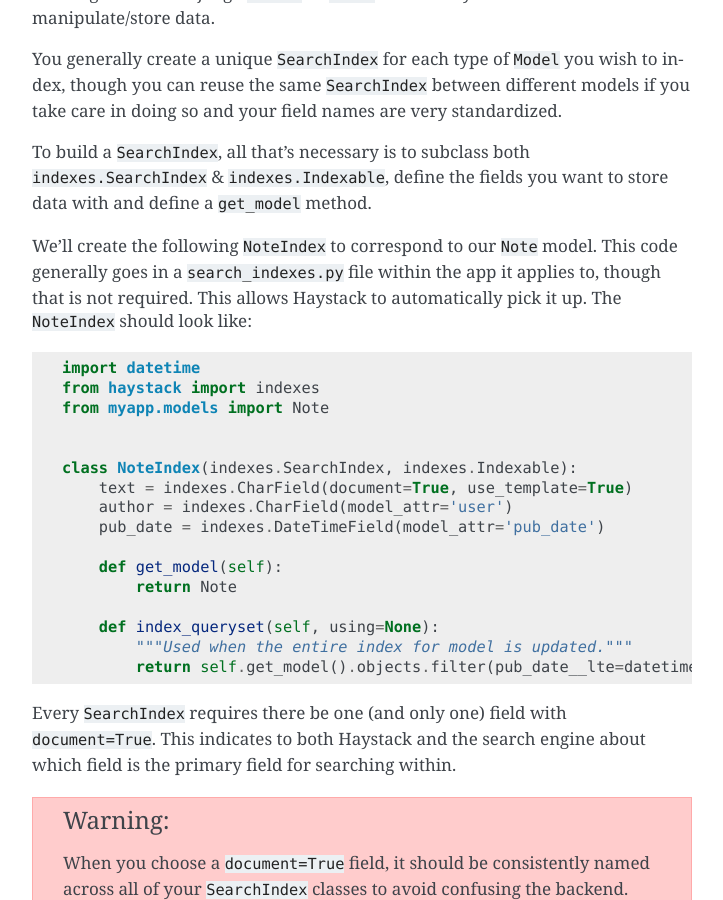
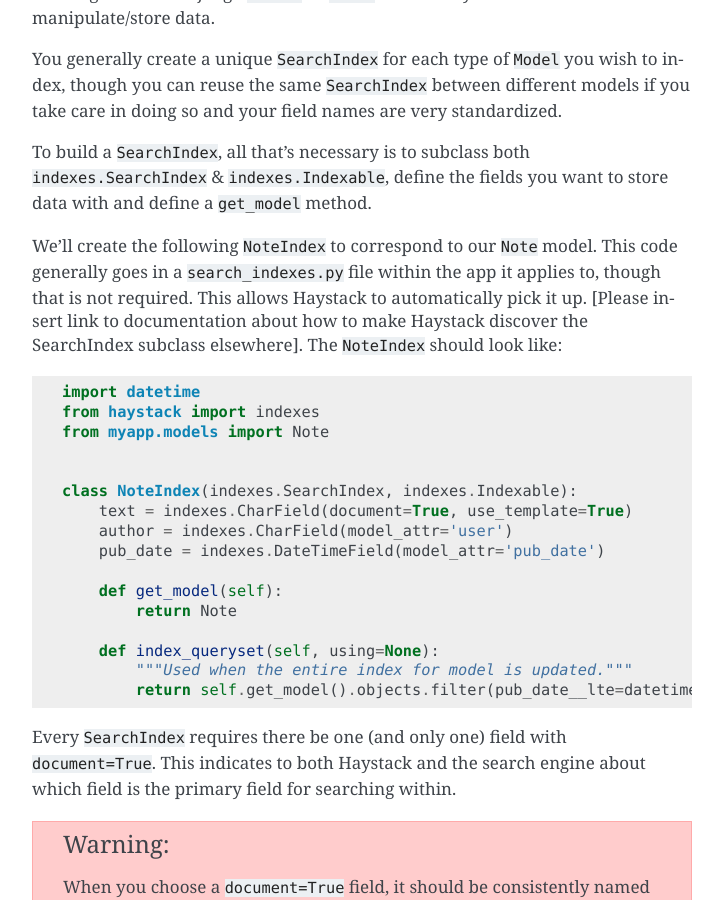
Before and after one commit to django-haystack/django-haystack, a Sphinx documentation site: the page built from docs/tutorial.rst, in a window 1280 px wide and 900 px high, scrolled down 4305 px. Shown: the whole window, without its empty margins (388-1111 px from the left). Built offline with Sphinx 7.4.7, drawn with Linux system fonts in a browser that asks for light colours.

Commit message:
Update tutorial.rst

```diff
--- a/docs/tutorial.rst
+++ b/docs/tutorial.rst
@@ -222,7 +222,9 @@ define the fields you want to store data with and define a ``get_model`` method.
 We'll create the following ``NoteIndex`` to correspond to our ``Note``
 model. This code generally goes in a ``search_indexes.py`` file within the app
 it applies to, though that is not required. This allows
-Haystack to automatically pick it up. The ``NoteIndex`` should look like::
+Haystack to automatically pick it up. [Please insert link to documentation about
+how to make Haystack discover the SearchIndex subclass elsewhere]. The
+``NoteIndex`` should look like::
 
     import datetime
     from haystack import indexes
```
